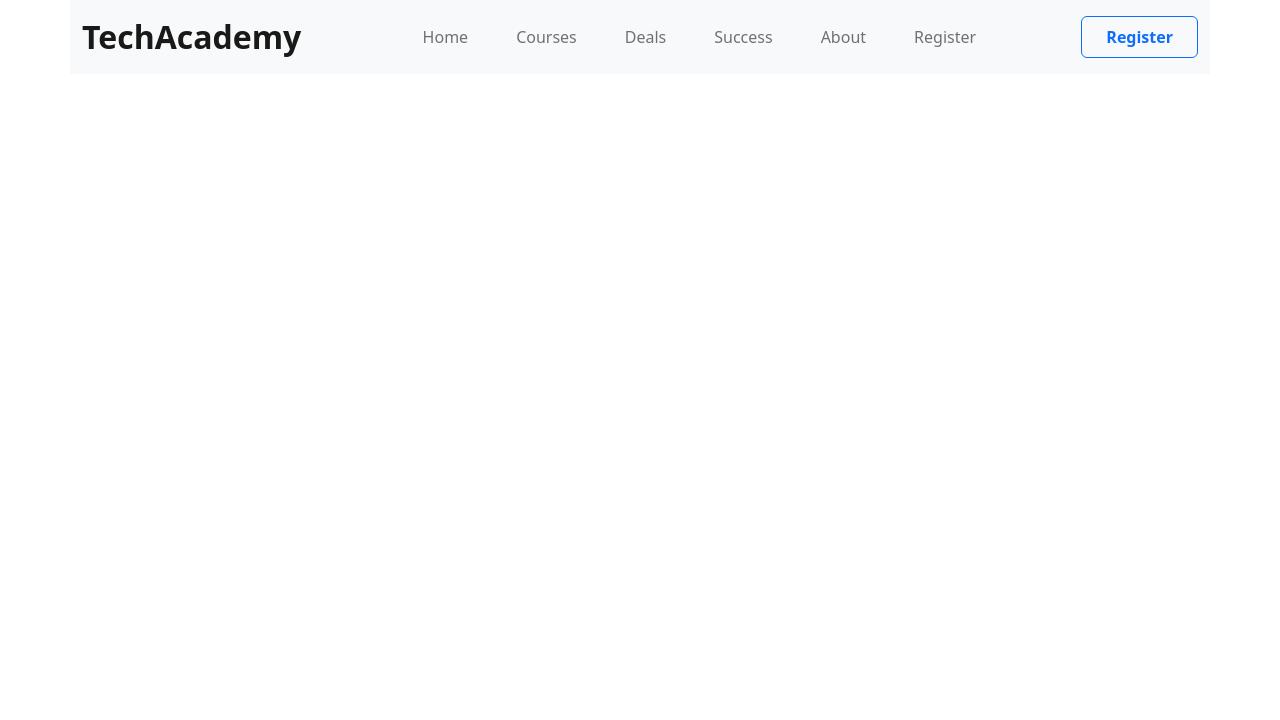
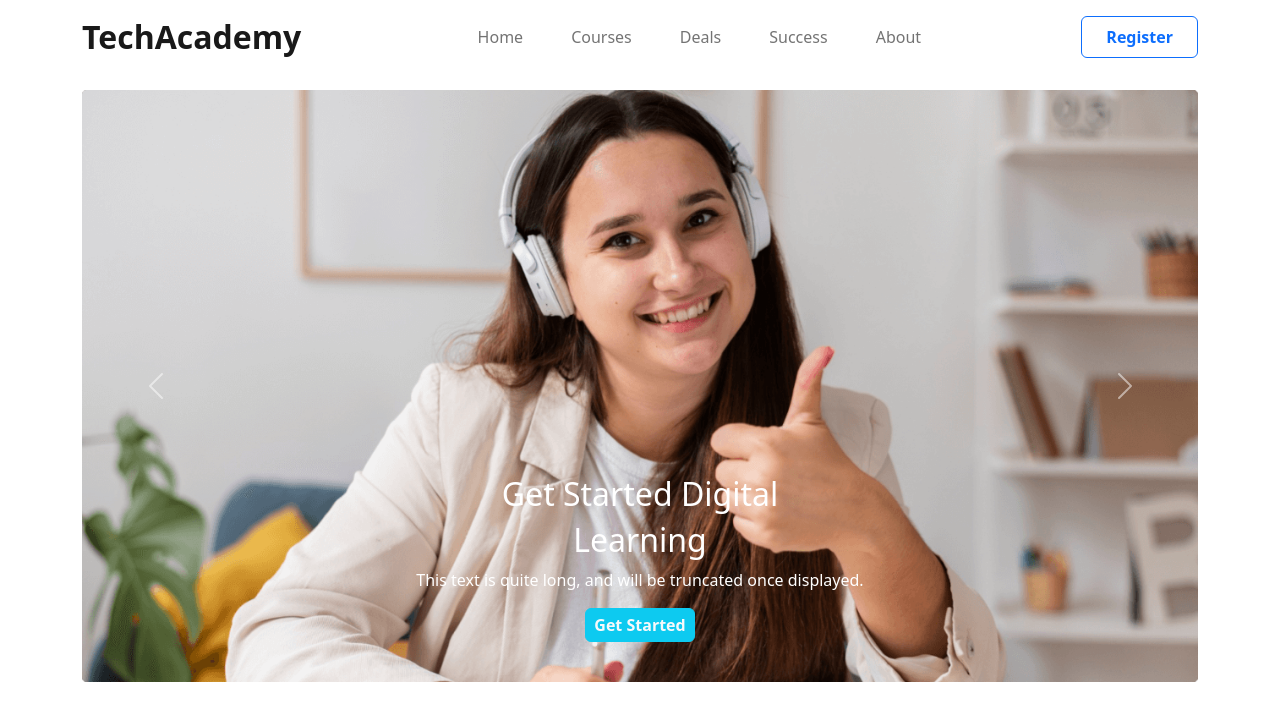
Before and after one commit to rftzmn/TechAcademy-Landing-Page-Bootstrap, a plain HTML site: page index.html in a window 1280 px wide. Drawn offline with nearby package versions, Linux system fonts and the light colour scheme.

Commit message:
banner added

```diff
--- a/index.html
+++ b/index.html
@@ -10,10 +10,11 @@
       integrity="sha384-gH2yIJqKdNHPEq0n4Mqa/HGKIhSkIHeL5AyhkYV8i59U5AR6csBvApHHNl/vI1Bx"
       crossorigin="anonymous"
     />
+    <link rel="stylesheet" href="style.css" />
   </head>
   <body>
     <!-- Navbar -->
-    <nav class="container navbar navbar-expand-lg bg-light">
+    <nav class="container navbar navbar-expand-lg">
       <div class="container-fluid">
         <a class="navbar-brand fw-semibold fs-2" href="#">TechAcademy</a>
         <button
@@ -45,9 +46,6 @@
             <li class="nav-item px-3">
               <a class="nav-link">About</a>
             </li>
-            <li class="nav-item px-3">
-              <a class="nav-link">Register</a>
-            </li>
           </ul>
           <form class="d-flex" role="search">
             <button
@@ -61,8 +59,82 @@
       </div>
     </nav>
     <!-- Banner -->
+    <div
+      id="carouselExampleCaptions"
+      class="carousel slide container my-3"
+      data-bs-ride="false"
+    >
+      <div class="carousel-inner">
+        <div class="carousel-item active">
+          <img src="images/cover/cover-1.png" class="d-block w-100" alt="..." />
+          <div class="carousel-caption">
+            <h2>Get Started Digital</h2>
+            <h2>Learning</h2>
+            <p>
+              This text is quite long, and will be truncated once displayed.
+            </p>
+            <button
+              type="button"
+              class="btn btn-info fw-semibold text-light py-1 px-2"
+            >
+              Get Started
+            </button>
+          </div>
+        </div>
+        <div class="carousel-item">
+          <img src="images/cover/cover-2.jpg" class="d-block w-100" alt="..." />
+          <div class="carousel-caption">
+            <h2>Get Started Digital</h2>
+            <h2>Learning</h2>
+            <p>
+              This text is quite long, and will be truncated once displayed.
+            </p>
+            <button
+              type="button"
+              class="btn btn-info fw-semibold text-light py-1 px-2"
+            >
+              Get Started
+            </button>
+          </div>
+        </div>
+        <div class="carousel-item">
+          <img src="images/cover/cover-3.jpg" class="d-block w-100" alt="..." />
+          <div class="carousel-caption">
+            <h2>Get Started Digital</h2>
+            <h2>Learning</h2>
+            <p>
+              This text is quite long, and will be truncated once displayed.
+            </p>
+            <button
+              type="button"
+              class="btn btn-info fw-semibold text-light py-1 px-2"
+            >
+              Get Started
+            </button>
+          </div>
+        </div>
+      </div>
+      <button
+        class="carousel-control-prev"
+        type="button"
+        data-bs-target="#carouselExampleCaptions"
+        data-bs-slide="prev"
+      >
+        <span class="carousel-control-prev-icon" aria-hidden="true"></span>
+        <span class="visually-hidden">Previous</span>
+      </button>
+      <button
+        class="carousel-control-next"
+        type="button"
+        data-bs-target="#carouselExampleCaptions"
+        data-bs-slide="next"
+      >
+        <span class="carousel-control-next-icon" aria-hidden="true"></span>
+        <span class="visually-hidden">Next</span>
+      </button>
+    </div>
+    <!-- Popular Course -->
 
-    <!-- Popular Course -->
     <script
       src="https://cdn.jsdelivr.net/npm/bootstrap@5.2.0/dist/js/bootstrap.bundle.min.js"
       integrity="sha384-A3rJD856KowSb7dwlZdYEkO39Gagi7vIsF0jrRAoQmDKKtQBHUuLZ9AsSv4jD4Xa"
--- a/style.css
+++ b/style.css
@@ -1 +1,12 @@
-{\rtf1}
+/* .carousel-caption-position {
+    top: 35%;
+    bottom: auto;
+} */
+/* @media only screen and (max-width: 576px) {
+    .carousel-caption-position h1{
+      font-size: 16px;
+      }
+      .carousel-caption-position p{
+        font-size: 10px;
+      }
+} */
```
